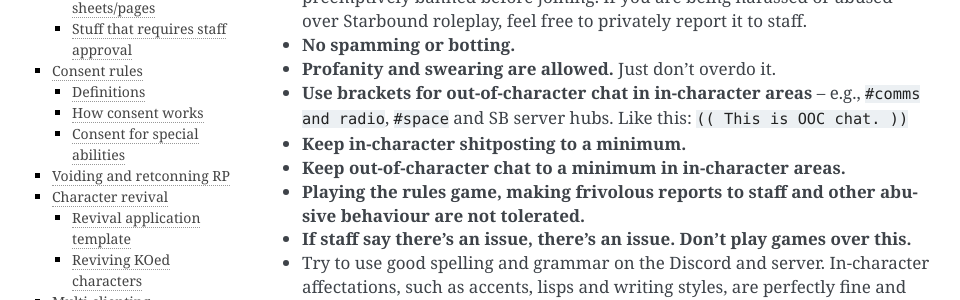
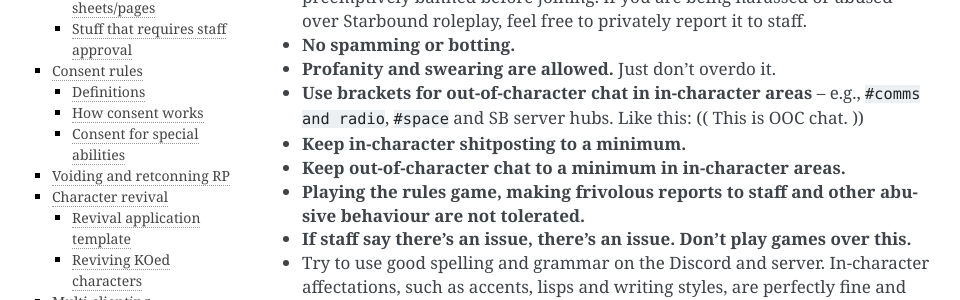
Before and after one commit to FezzedOne/epsilon-rp, a Sphinx documentation site: the page built from docs/rules.rst, in a window 1280 px wide and 900 px high. Shown: the part 391-691 px from the top of the window, without its empty margins (148-1108 px from the left). Built offline with Sphinx 7.4.7, drawn with Linux system fonts in a browser that asks for light colours.

Commit message:
Minor fix.

```diff
--- a/docs/rules.rst
+++ b/docs/rules.rst
@@ -11,7 +11,7 @@ General rules
 -   **No spamming or botting.**
 -   **Profanity and swearing are allowed.** Just don't overdo it.
 -   **Use brackets for out-of-character chat in in-character areas** -- e.g., ``#comms and radio``, ``#space`` and SB server hubs. Like this:
-    ``(( This is OOC chat. ))``
+    (( This is OOC chat. ))
 -   **Keep in-character shitposting to a minimum.**
 -   **Keep out-of-character chat to a minimum in in-character areas.**
 -   **Playing the rules game, making frivolous reports to staff and other abusive behaviour are not tolerated.**
```
